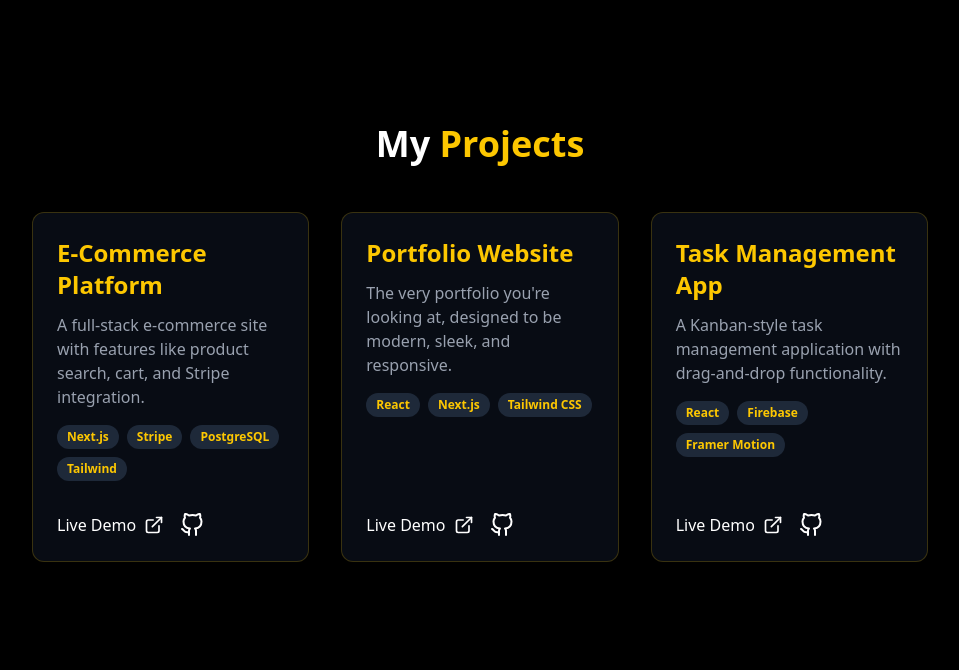
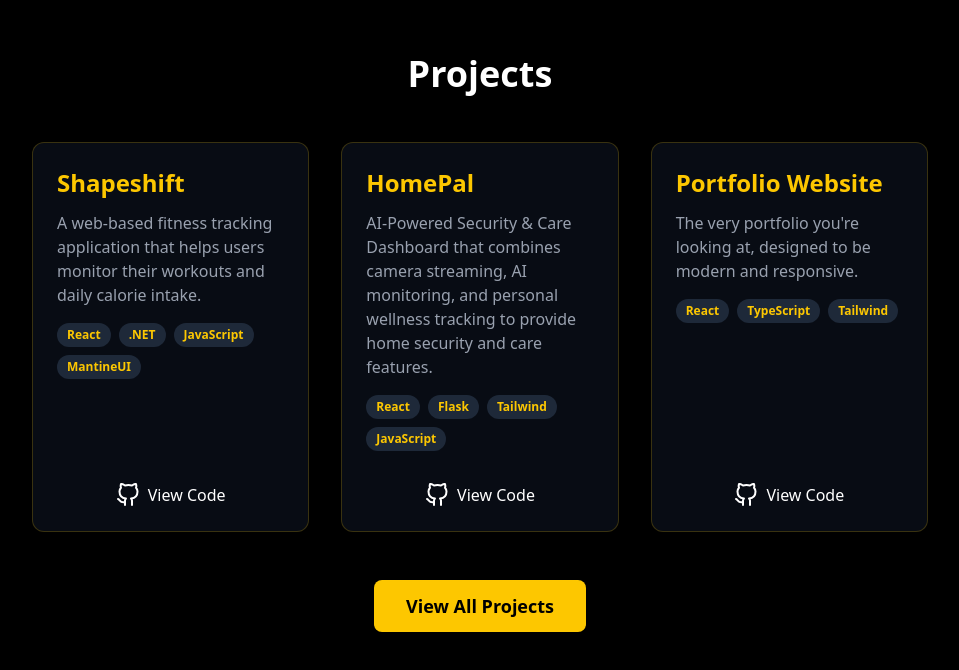
Before and after one commit to AlameenW/Portfolio, a Next.js app: page / in a window 1280 px wide. Shown: the part 1915-2585 px from the top of the page, without its empty margins (160-1119 px from the left). Built offline with nearby package versions, Linux system fonts and the light colour scheme.

Commit message:
Project section updated | Separate projects page created

```diff
--- /dev/null
+++ b/app/components/FeaturedProjects.tsx
@@ -0,0 +1,65 @@
+import GlowCard from "./GlowCard";
+import Section from "./Section";
+import icons from "../icons";
+import { projectsData } from "../data/projects";
+
+const FeaturedProjects = () => {
+  const featuredProjects = projectsData
+    .filter((project) => project.featured)
+    .slice(0, 3);
+  const { GithubIcon } = icons;
+
+  return (
+    <Section id="projects">
+      <h2 className="text-4xl font-bold text-center text-white mb-12">
+         Projects
+      </h2>
+      <div className="grid grid-cols-1 md:grid-cols-2 lg:grid-cols-3 gap-8">
+        {featuredProjects.map((project) => (
+          <GlowCard key={project.id} className="flex flex-col">
+            <div className="flex-grow">
+              <h3 className="text-2xl font-bold text-yellow-400 mb-3">
+                {project.title}
+              </h3>
+              <p className="text-gray-400 mb-4">{project.description}</p>
+              <div className="flex flex-wrap gap-2 mb-4">
+                {project.tags.map((tag) => (
+                  <span
+                    key={tag}
+                    className="bg-gray-800 text-yellow-400 text-xs font-semibold px-2.5 py-1 rounded-full"
+                  >
+                    {tag}
+                  </span>
+                ))}
+              </div>
+            </div>
+            {/* Only GitHub link, no live demo */}
+            <div className="flex justify-center mt-auto pt-4">
+              <a
+                href={project.repo}
+                target="_blank"
+                rel="noopener noreferrer"
+                className="text-white hover:text-yellow-400 transition-colors flex items-center gap-2"
+              >
+                <GithubIcon />
+                View Code
+              </a>
+            </div>
+          </GlowCard>
+        ))}
+      </div>
+
+      {/* View All Projects Button */}
+      <div className="text-center mt-12">
+        <a
+          href="/projects"
+          className="inline-block bg-yellow-400 text-black font-bold py-3 px-8 rounded-lg text-lg transition-all duration-300 hover:bg-yellow-300 hover:shadow-[0_0_25px_rgba(250,204,21,0.5)] transform hover:scale-105"
+        >
+          View All Projects
+        </a>
+      </div>
+    </Section>
+  );
+};
+
+export default FeaturedProjects;
--- /dev/null
+++ b/app/data/projects.ts
@@ -0,0 +1,40 @@
+export const projectsData = [
+  {
+    id: 1,
+    title: "Shapeshift",
+    description:
+      "A web-based fitness tracking application that helps users monitor their workouts and daily calorie intake.",
+    tags: ["React", ".NET", "JavaScript", "MantineUI"],
+    repo: "https://github.com/CMPS285-Groups/CMPS2850-S24-S01-G5",
+    featured: true,
+  },
+  {
+    id: 2,
+    title: "HomePal",
+    description:
+      "AI-Powered Security & Care Dashboard that combines camera streaming, AI monitoring, and personal wellness tracking to provide home security and care features.",
+    tags: ["React", "Flask", "Tailwind", "JavaScript"],
+    repo: "https://github.com/AlameenW/HomePal",
+    featured: true,
+  },
+  {
+    id: 3,
+    title: "Portfolio Website",
+    description:
+      "The very portfolio you're looking at, designed to be modern and responsive.",
+    tags: ["React", "TypeScript", "Tailwind"],
+    repo: "https://github.com/AlameenW/Portfolio",
+    featured: true,
+  },
+  {
+    id: 4,
+    title: "WeatherApp",
+    description:
+      "A responsive weather application with location-based forecasts.",
+    tags: ["HTML", "CSS", "Vanilla JS"],
+    repo: "https://github.com/AlameenW/Weather-app",
+    featured: false,
+  },
+];
+
+export default projectsData;
--- a/app/page.tsx
+++ b/app/page.tsx
@@ -5,9 +5,9 @@ import { title } from "process";
 import { useEffect, useState } from "react";
 import Intro from "./pages/Intro";
 import About from "./pages/About";
-import Projects from "./pages/Projects";
 import icons from "./icons";
 import Contact from "./pages/Contact";
+import FeaturedProjects from "./components/FeaturedProjects";
 export default function Home() {
   const [isScrolled, setIsScrolled] = useState(false);
   const [activeSection, setActiveSection] = useState("home");
@@ -101,10 +101,10 @@ export default function Home() {
       </header>
 
       <main>
-        <Intro></Intro>
-        <About></About>
-        <Projects></Projects>
-        <Contact></Contact>
+        <Intro/>
+        <About/>
+        <FeaturedProjects/>
+        <Contact/>
       </main>
 
       {/* Mobile Sidebar */}
--- a/app/pages/Projects.tsx
+++ /dev/null
@@ -1,81 +0,0 @@
-import GlowCard from "../components/GlowCard";
-import Section from "../components/Section";
-import icons from "../icons";
-const Projects = () => {
-  const projects = [
-    {
-      title: "E-Commerce Platform",
-      description:
-        "A full-stack e-commerce site with features like product search, cart, and Stripe integration.",
-      tags: ["Next.js", "Stripe", "PostgreSQL", "Tailwind"],
-      link: "#",
-      repo: "#",
-    },
-    {
-      title: "Portfolio Website",
-      description:
-        "The very portfolio you're looking at, designed to be modern, sleek, and responsive.",
-      tags: ["React", "Next.js", "Tailwind CSS"],
-      link: "#",
-      repo: "#",
-    },
-    {
-      title: "Task Management App",
-      description:
-        "A Kanban-style task management application with drag-and-drop functionality.",
-      tags: ["React", "Firebase", "Framer Motion"],
-      link: "#",
-      repo: "#",
-    },
-  ];
-  const { GithubIcon, ExternalLinkIcon } = icons;
-  return (
-    <Section id="projects">
-      <h2 className="text-4xl font-bold text-center text-white mb-12">
-        My <span className="text-yellow-400">Projects</span>
-      </h2>
-      <div className="grid grid-cols-1 md:grid-cols-2 lg:grid-cols-3 gap-8">
-        {projects.map((project, index) => (
-          <GlowCard key={index} className="flex flex-col">
-            <div className="flex-grow">
-              <h3 className="text-2xl font-bold text-yellow-400 mb-3">
-                {project.title}
-              </h3>
-              <p className="text-gray-400 mb-4">{project.description}</p>
-              <div className="flex flex-wrap gap-2 mb-4">
-                {project.tags.map((tag) => (
-                  <span
-                    key={tag}
-                    className="bg-gray-800 text-yellow-400 text-xs font-semibold px-2.5 py-1 rounded-full"
-                  >
-                    {tag}
-                  </span>
-                ))}
-              </div>
-            </div>
-            <div className="flex items-center space-x-4 mt-auto pt-4">
-              <a
-                href={project.link}
-                target="_blank"
-                rel="noopener noreferrer"
-                className="text-white hover:text-yellow-400 transition-colors flex items-center gap-2"
-              >
-                Live Demo <ExternalLinkIcon />
-              </a>
-              <a
-                href={project.repo}
-                target="_blank"
-                rel="noopener noreferrer"
-                className="text-white hover:text-yellow-400 transition-colors"
-              >
-                <GithubIcon />
-              </a>
-            </div>
-          </GlowCard>
-        ))}
-      </div>
-    </Section>
-  );
-};
-
-export default Projects;
--- /dev/null
+++ b/app/projects/page.tsx
@@ -0,0 +1,67 @@
+import GlowCard from "../components/GlowCard";
+import icons from "../icons";
+import { projectsData } from "../data/projects";
+
+export default function ProjectsPage() {
+  const { GithubIcon } = icons;
+
+  return (
+    <div className="bg-black text-white min-h-screen py-20">
+      <div className="container mx-auto px-6">
+        <div className="text-center mb-16">
+          <h1 className="text-5xl font-bold text-white mb-4">
+            All <span className="text-yellow-400">Projects</span>
+          </h1>
+          <p className="text-gray-400 text-lg max-w-2xl mx-auto">
+            Here's a complete collection of projects I've worked on.
+          </p>
+        </div>
+
+        <div className="grid grid-cols-1 md:grid-cols-2 lg:grid-cols-3 gap-8">
+          {projectsData.map((project) => (
+            <GlowCard key={project.id} className="flex flex-col">
+              <div className="flex-grow">
+                <h3 className="text-2xl font-bold text-yellow-400 mb-3">
+                  {project.title}
+                </h3>
+                <p className="text-gray-400 mb-4">{project.description}</p>
+                <div className="flex flex-wrap gap-2 mb-4">
+                  {project.tags.map((tag) => (
+                    <span
+                      key={tag}
+                      className="bg-gray-800 text-yellow-400 text-xs font-semibold px-2.5 py-1 rounded-full"
+                    >
+                      {tag}
+                    </span>
+                  ))}
+                </div>
+              </div>
+              {/* Only GitHub link */}
+              <div className="flex justify-center mt-auto pt-4">
+                <a
+                  href={project.repo}
+                  target="_blank"
+                  rel="noopener noreferrer"
+                  className="text-white hover:text-yellow-400 transition-colors flex items-center gap-2"
+                >
+                  <GithubIcon />
+                  View Code
+                </a>
+              </div>
+            </GlowCard>
+          ))}
+        </div>
+
+        {/* Back to Home Button */}
+        <div className="text-center mt-16">
+          <a
+            href="/"
+            className="inline-block bg-gray-800 text-yellow-400 font-bold py-3 px-8 rounded-lg text-lg transition-all duration-300 hover:bg-gray-700 border border-yellow-400/30"
+          >
+            ← Back to Home
+          </a>
+        </div>
+      </div>
+    </div>
+  );
+}
```
